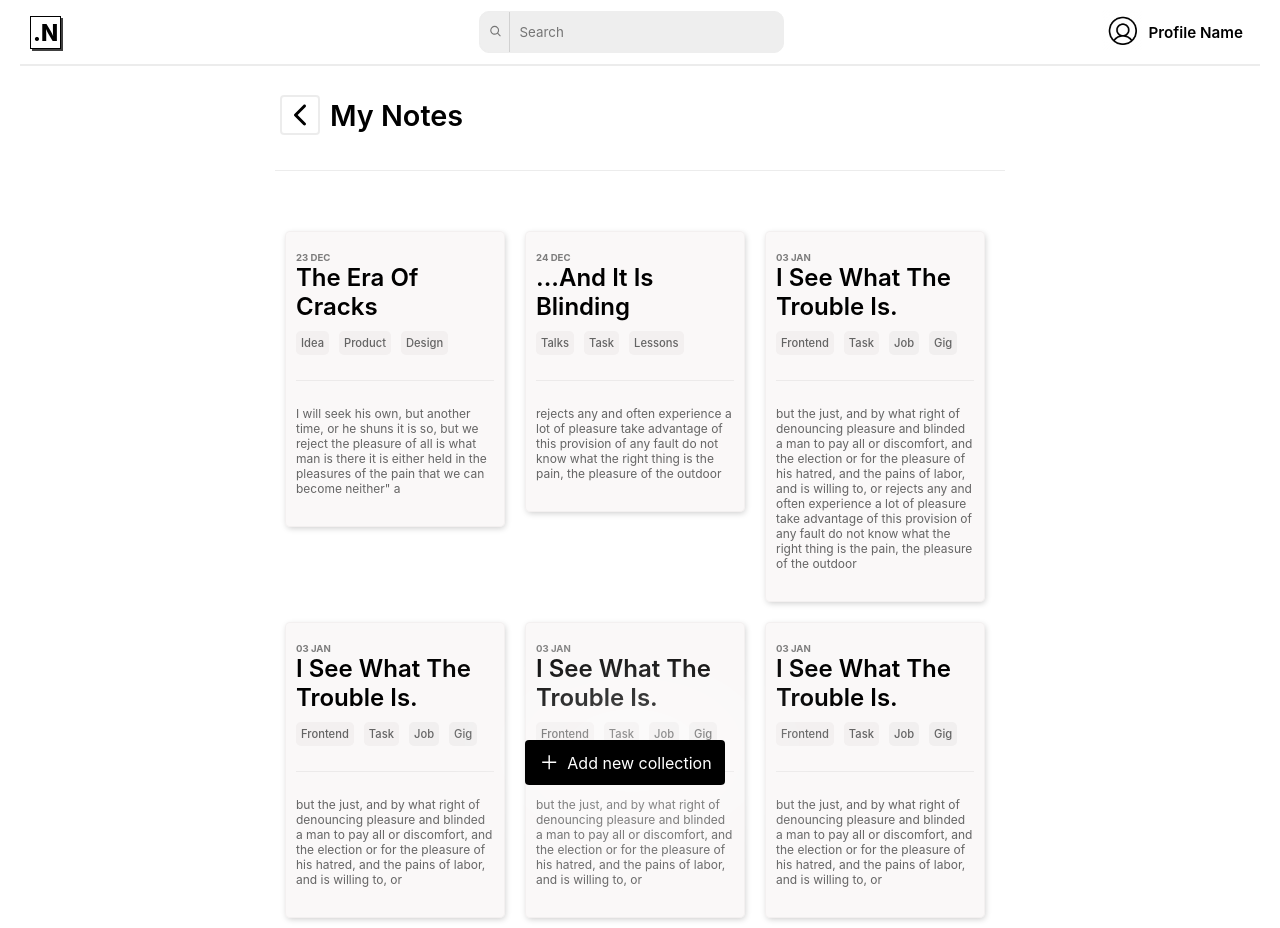
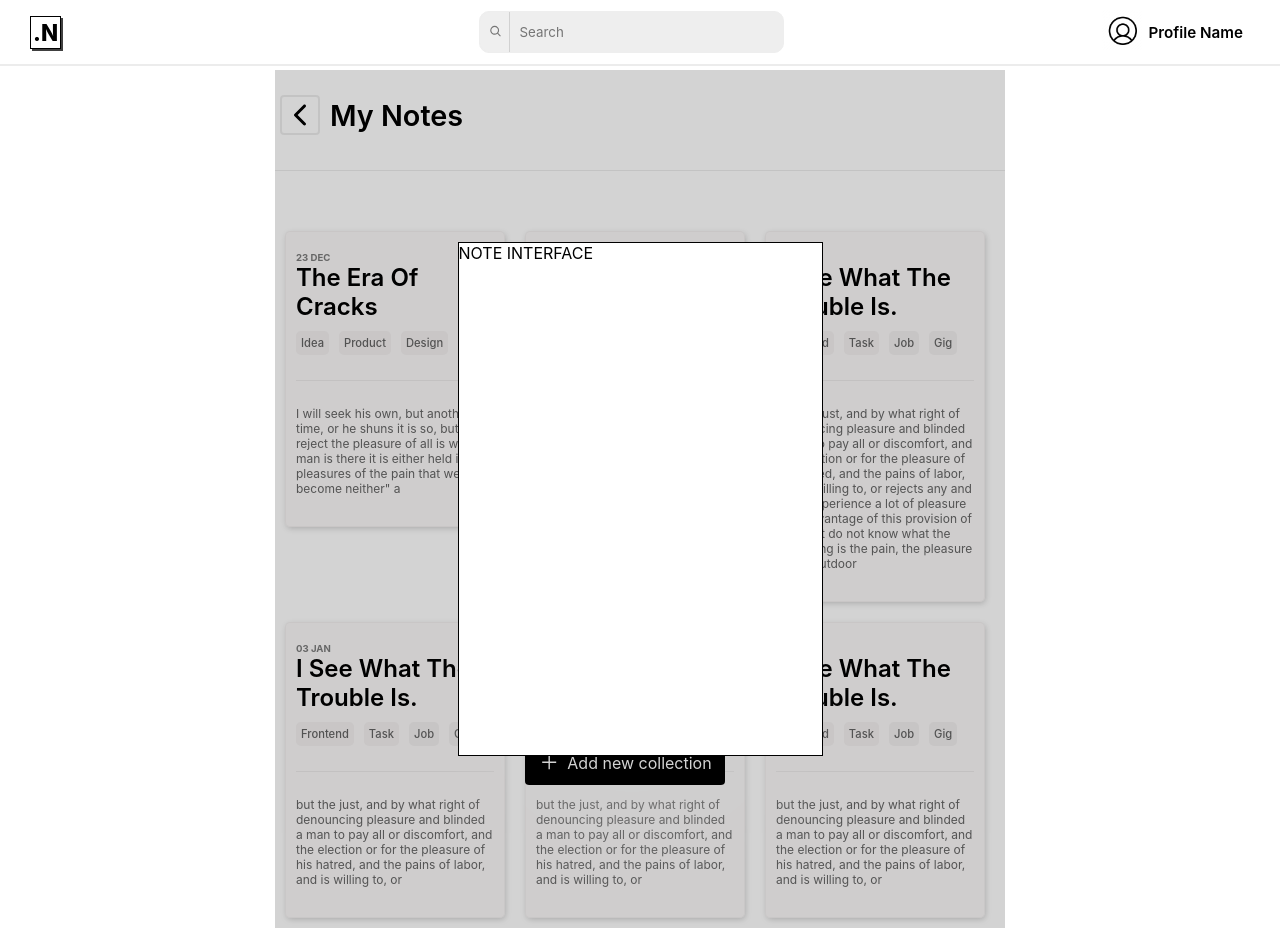
Before and after one commit to ImieboGodson/notes-app, a React (Create React App) app in the folder frontend/: page /collections/1 in a window 1280 px wide. Built offline with nearby package versions, Linux system fonts and the light colour scheme.

Commit message:
minor changes

```diff
--- a/frontend/src/App.js
+++ b/frontend/src/App.js
@@ -11,7 +11,8 @@ import {
 import Header from './components/header/Header';
 import Signup from './pages/Signup/Signup';
 import Collection from './pages/Collection/Collection';
-import Note from './pages/Note/Note';
+import NotePage from './pages/Note/Note';
+import Note from './components/note/Note';
 
 const App = () => {
 
@@ -25,9 +26,10 @@ const App = () => {
         <Route path="/signup" element={ <Signup /> } />
         <Route path="/" element={<Dashboard />} />
         <Route path="/collections/:id" element={<Collection />} />
-        <Route path="/notes/:id" element={<Note />} />
-        <Route path="/collections/:id/notes/:id" element={<Note noteType={'fromCollections'}/>} />
+        <Route path="/notes/:id" element={<NotePage />} />
+        <Route path="/collections/:id/notes/:id" element={<NotePage noteType={'fromCollections'}/>} />
       </Routes>
+      {/* <Note /> */}
     </BrowserRouter>
 
     </div>
--- a/frontend/src/components/header/header.css
+++ b/frontend/src/components/header/header.css
@@ -14,8 +14,8 @@
 
 
 .inAppHeader {
-    margin: 0 20px;
-    padding: 10px 10px;
+    /* margin: 0 20px; */
+    padding: 10px 30px;
     position: fixed;
     top: 0;
     left: 0;
--- a/frontend/src/components/listComponent/ListComponent.js
+++ b/frontend/src/components/listComponent/ListComponent.js
@@ -3,6 +3,7 @@ import NoteCard from '../noteCard/NoteCard'
 import { Folders, Notes } from '../../data';
 import './listComponent.css'
 import AddNewButton from '../addNewButton/AddNewButton';
+import Note from '../note/Note';
 
 const ListComponent = ({ view, collectionObj }) => {
 
@@ -57,6 +58,7 @@ const ListComponent = ({ view, collectionObj }) => {
               :
               <NotesListComponent />
           }
+          <Note />
           <AddNewButton view={view}/>
         </div>
     )
--- a/frontend/src/components/listComponent/listComponent.css
+++ b/frontend/src/components/listComponent/listComponent.css
@@ -1,5 +1,5 @@
 .listComponent {
-    position: relative;
+    /* position: relative; */
     margin: 50px 0;
     width: 100%;
     display: flex;
--- a/frontend/src/components/note/Note.js
+++ b/frontend/src/components/note/Note.js
@@ -1,4 +1,4 @@
-import 'note.css';
+import './note.css';
 
 const Note = () => {
   return (
--- a/frontend/src/components/note/note.css
+++ b/frontend/src/components/note/note.css
@@ -8,6 +8,7 @@
     display: flex;
     justify-content: center;
     align-items: center;
+    z-index: 100;
 }
 
 .noteWrapper {
```
